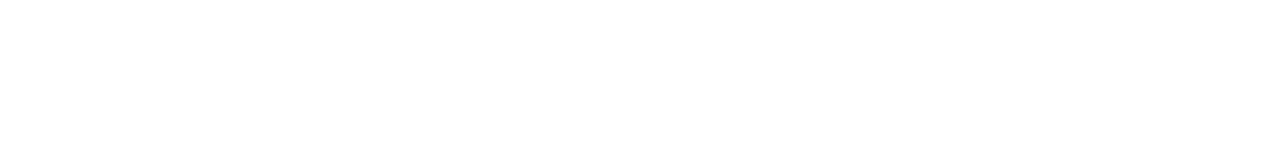
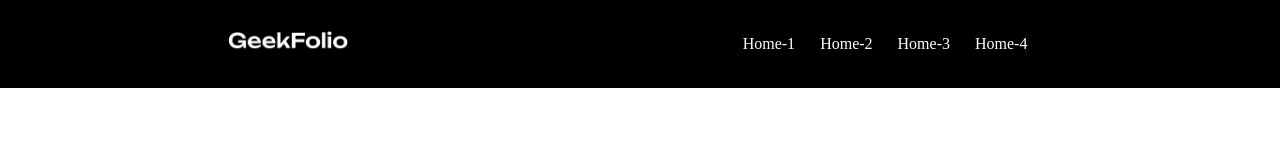
Before and after one commit to Tuhin-Reza/digital-product, a plain HTML site: page index.html in a window 1280 px wide. Drawn offline with Linux system fonts and the light colour scheme.

Commit message:
nav-done

```diff
--- a/index.html
+++ b/index.html
@@ -1,16 +1,33 @@
 <!DOCTYPE html>
 <html lang="en">
+
 <head>
     <meta charset="UTF-8">
     <meta name="viewport" content="width=device-width, initial-scale=1.0">
     <link rel="stylesheet" href="./styles/style.css">
     <title>Digital Product</title>
 </head>
+
 <body>
     <header>
-
+        <nav class="nav-container">
+            <div>
+                <img class="nav-icon-img" src="./logo/logo-light.png" alt="Logo">
+            </div>
+            <div class="nav-list">
+                <ol><a href="#banner" class="nav-list-anchor">Home-1</a></ol>
+                <ol><a href="#about" class="nav-list-anchor">Home-2</a></ol>
+                <ol><a href="#service" class="nav-list-anchor">Home-3</a></ol>
+                <ol><a href="#" class="nav-list-anchor">Home-4</a></ol>
+            </div>
+        </nav>
     </header>
     <main>
+        <article>
+            <section id="banner"></section>
+            <section id="about"></section>
+            <section id="service"></section>
+        </article>
 
     </main>
     <footer>
@@ -18,4 +35,5 @@
     </footer>
 
 </body>
+
 </html>
--- a/styles/style.css
+++ b/styles/style.css
@@ -0,0 +1,27 @@
+*{
+    margin: 0px;
+    padding: 0px;
+}
+.nav-container{
+    display: flex;
+    padding: 30px;
+    align-items: center;
+    justify-content: space-around;
+    background-color: black;
+    /* width: 100%;
+    position: fixed; */
+}
+.nav-icon-img{
+     width: 120px;
+}
+.nav-list{
+    display: flex;
+}
+.nav-list-anchor{
+    color: white;
+    margin-right: 25px;
+    text-decoration: none;
+}
+.nav-list-anchor:hover{
+    color: yellowgreen;
+}
```
